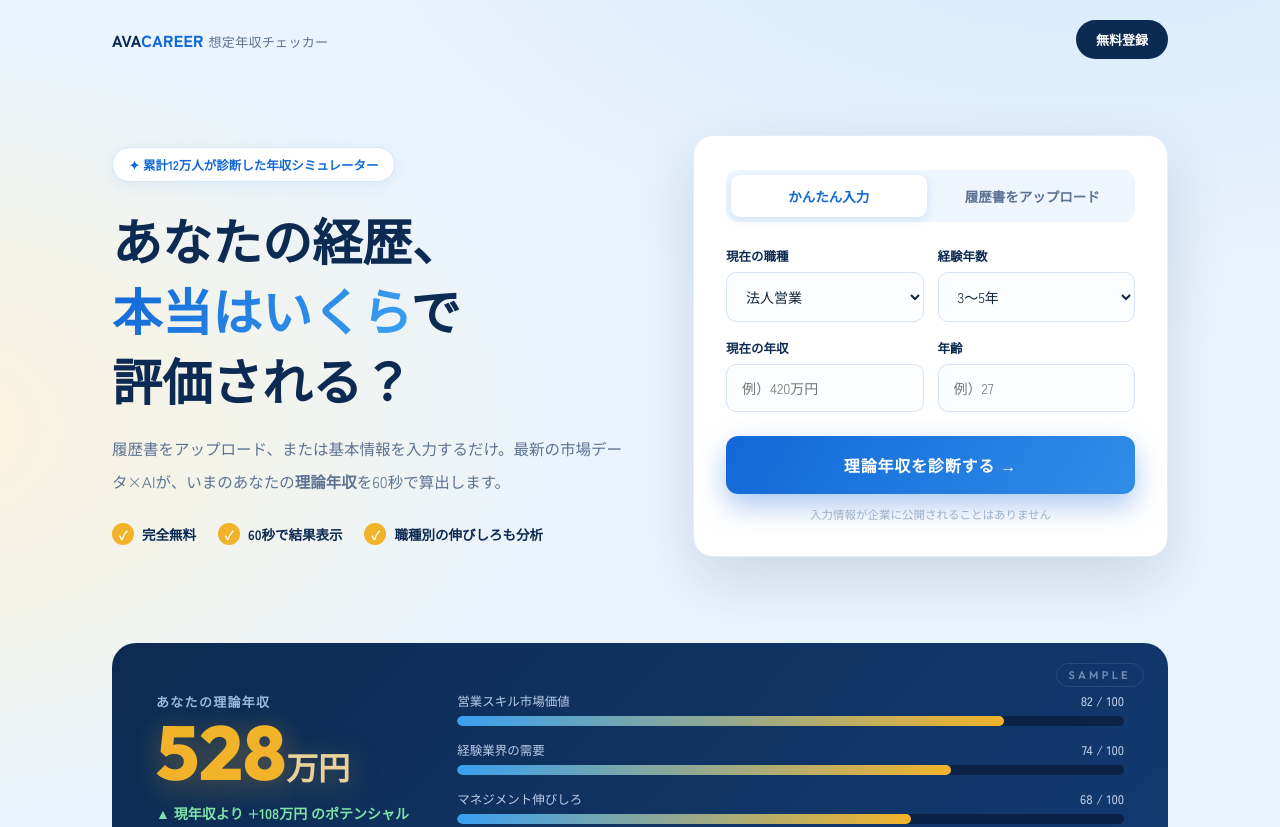
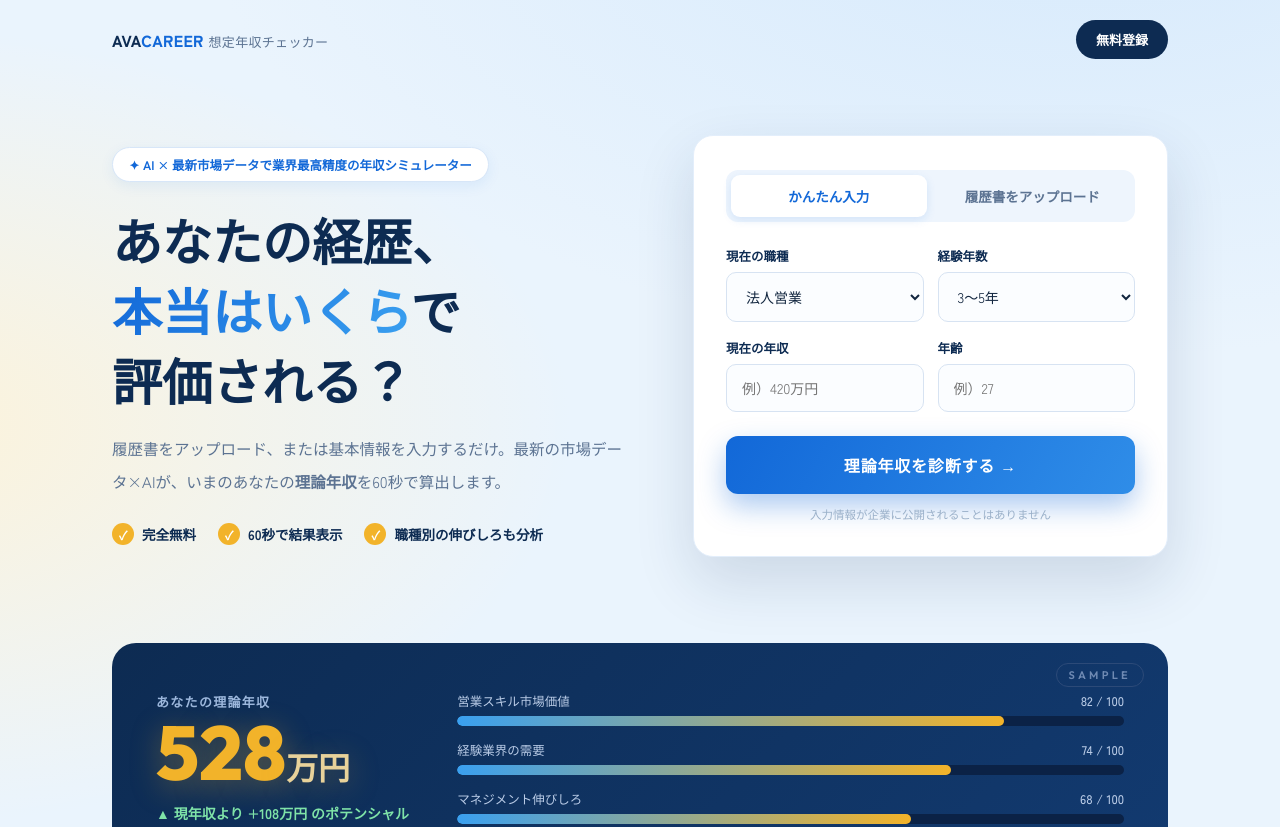
Before and after one commit to nexus-jin-yamamoto/avacareer-salary-checker, a plain HTML site: page index.html in a window 1280 px wide. Shown: the top 827 px of the page. Drawn offline with Linux system fonts and the light colour scheme.

Commit message:
バッジの虚偽表記を削除、最高精度の年収シミュレーターに変更

```diff
--- a/index.html
+++ b/index.html
@@ -68,7 +68,7 @@
 
 <section class="hero">
   <div>
-    <span class="badge">✦ 累計12万人が診断した年収シミュレーター</span>
+    <span class="badge">✦ AI × 最新市場データで業界最高精度の年収シミュレーター</span>
     <h1>あなたの経歴、<br><span class="g">本当はいくら</span>で<br>評価される？</h1>
     <p class="lead">履歴書をアップロード、または基本情報を入力するだけ。最新の市場データ×AIが、いまのあなたの<b>理論年収</b>を60秒で算出します。</p>
     <div class="points">
```
Also changed, not shown: 1 other file.
